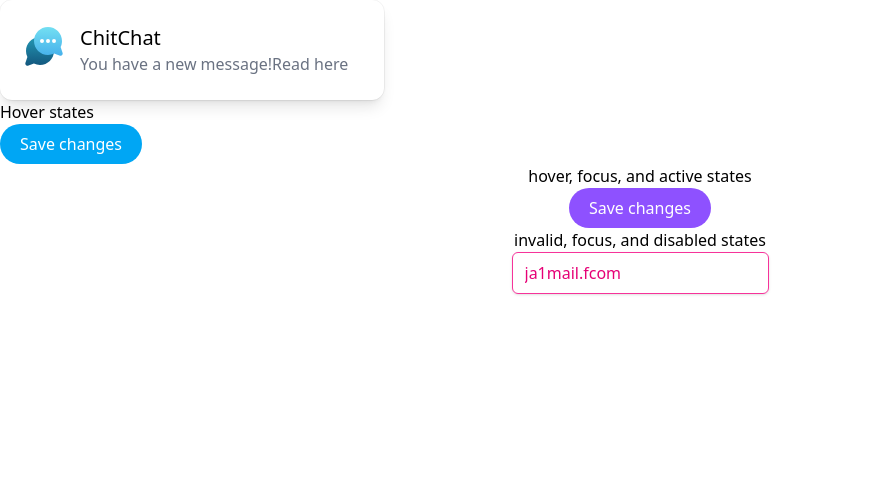
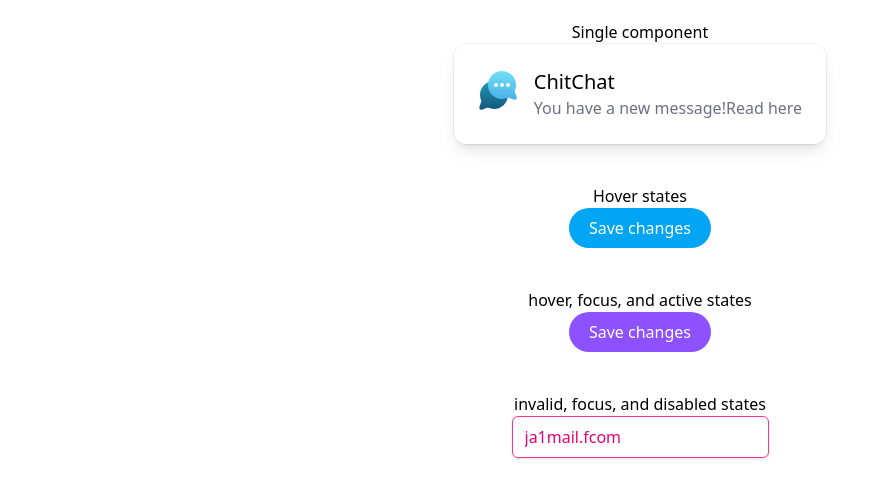
Before and after one commit to JammiM/tailwindcss-sandbox, a React (Vite) app: page / in a window 1280 px wide. Shown: the top 498 px of the page, without its empty margins (0-890 px from the left). Built offline with nearby package versions, Linux system fonts and the light colour scheme.

Commit message:
Improving the formatting of each section

```diff
--- a/src/App.tsx
+++ b/src/App.tsx
@@ -21,7 +21,9 @@ function App() {
       <h1>Vite + React</h1> */}
 
       <section>
-        <div>
+        <div className="grid place-items-center p-5">
+          <h4>Single component</h4>
+
           <div className=" mx-auto flex max-w-sm items-center gap-x-4 rounded-xl bg-white p-6 shadow-lg outline outline-black/5 dark:bg-slate-800 dark:shadow-none dark:-outline-offset-1 dark:outline-white/10">
             <img
               className="size-12 shrink-0 md:w-40 lg:w-10"
@@ -42,16 +44,15 @@ function App() {
           </div>
         </div>
 
-        <div>
+        <div className="grid place-items-center p-5">
           <h4>Hover states</h4>
           <button className="rounded-full bg-sky-500 px-5 py-2 text-sm leading-5 font-semibold text-white hover:bg-sky-700">
             Save changes
           </button>
         </div>
 
-        <div className="grid place-items-center">
+        <div className="grid place-items-center p-5">
           <h4>hover, focus, and active states</h4>
-
           <button
             type="button"
             className="rounded-full bg-violet-500 px-5 py-2 text-sm leading-5 font-semibold text-white hover:bg-violet-600 focus:outline-2 focus:outline-offset-2 focus:outline-violet-500 active:bg-violet-700"
@@ -60,9 +61,8 @@ function App() {
           </button>
         </div>
 
-        <div className="grid place-items-center">
+        <div className="grid place-items-center p-5">
           <h4>invalid, focus, and disabled states</h4>
-
           <form action="">
             <input
               id="email-1"
```
